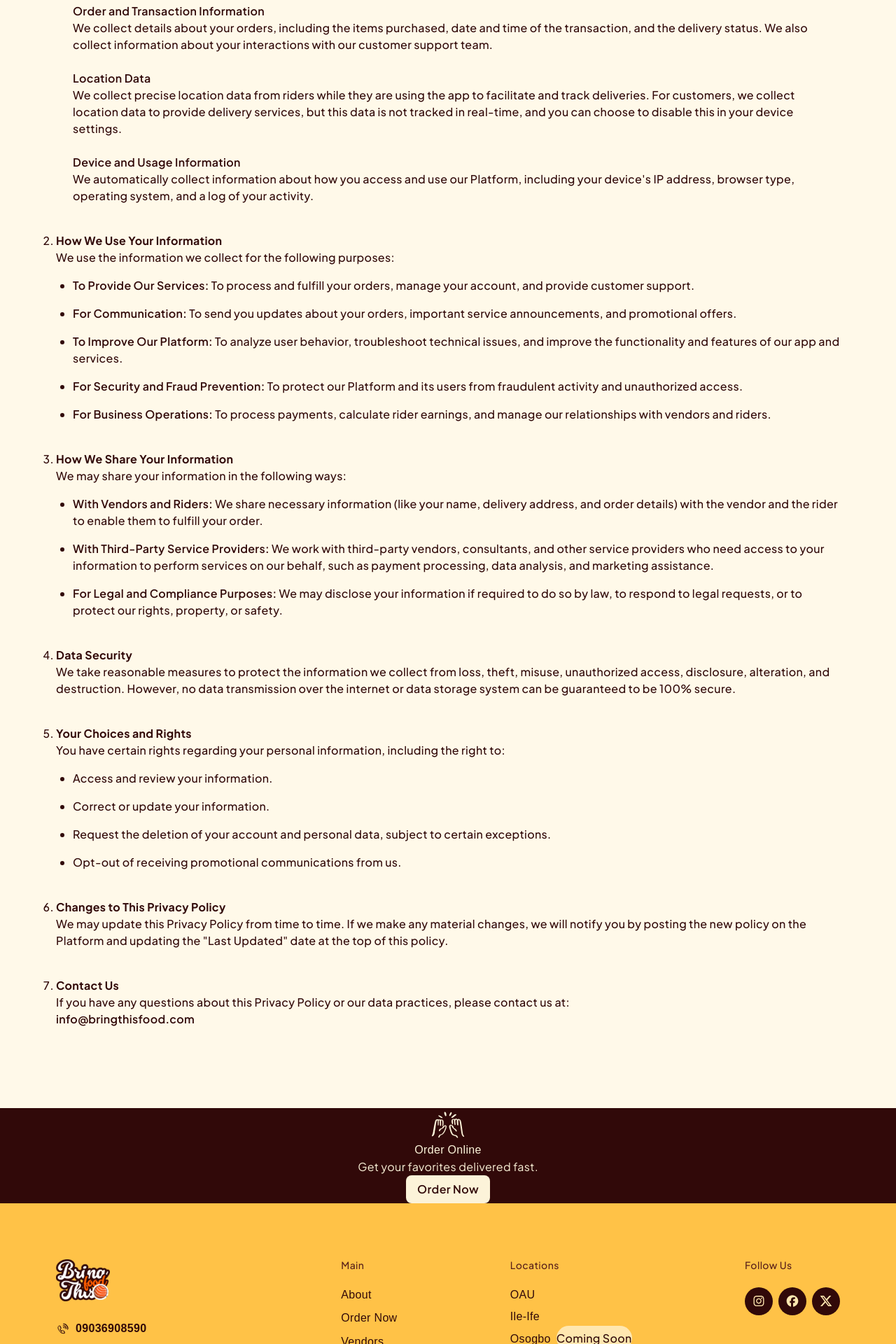
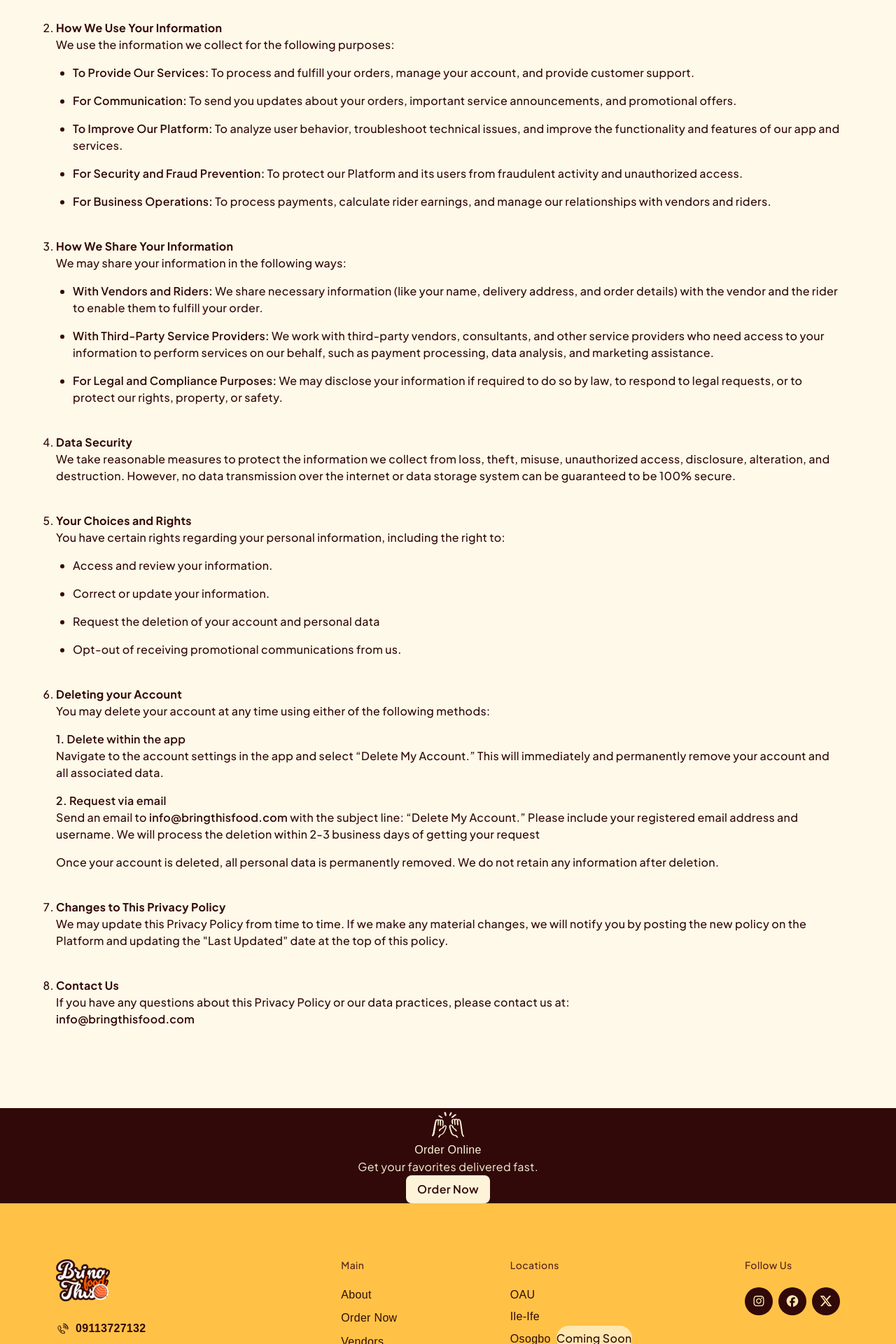
Before and after one commit to bring-the-food/btf-web-fe-cv, a Next.js app: page /privacy-policy in a window 1280 px wide. Shown: the part 720-2640 px from the top of the page at 70% size. Built offline with nearby package versions, Linux system fonts and the light colour scheme; no server answers; a web font is replaced by a local one; what tailwind-clamp would draw is missing.

Commit message:
feat: Add dialog component, footer components, and new landing pages for about and privacy policy.

```diff
--- a/src/app/(landingPage)/about/page.tsx
+++ b/src/app/(landingPage)/about/page.tsx
@@ -112,10 +112,10 @@
                 <li>
                   <span className="font-semibold">Phone:</span>{" "}
                   <a
-                    href="https://wa.me/2349036908590"
+                    href="https://wa.me/2349113727132"
                     className="font-semibold hover:underline" target="_blank"
                   >
-                    +2349036908590
+                    +2349113727132
                   </a>
                 </li>
               </ul>
--- a/src/app/(landingPage)/privacy-policy/page.tsx
+++ b/src/app/(landingPage)/privacy-policy/page.tsx
@@ -22,7 +22,8 @@
       <div className="bg-[#FFF9E9]">
         <div className="container_fluid py-[115px] text-[#310909] font-medium clamp-[text,lg,2xl] clamp-[leading,1.9rem,3.15rem] tracking-[0.32px]">
           <p>
-            <span className="font-semibold">Last Updated:</span> August 26, 2025
+            <span className="font-semibold">Last Updated:</span> January 26,
+            2026
           </p>
           <br />
           <p>
@@ -45,8 +46,7 @@
                 and automatically through your use of our Platform.
               </p>
 
-              <ul className="ml-6 mt-6 space-y-6">
-                <li>
+              <div className="mt-6 space-y-6">
                 <h5 className="font-semibold">Personal Information</h5>
                 <ul className="list-disc ml-6 mt-4 space-y-4">
                   <li>
@@ -54,58 +54,25 @@
                     you create an account, we collect your name, phone number,
                     and delivery address. When you place an order, we collect
                     order details. We may collect your email address later in
-                      your user journey to communicate with you about your
-                      account and our services. Secure third-party payment
-                      processors handle all payment information.
+                    your user journey to communicate with you about your account
+                    and our services. Secure third-party payment processors
+                    handle all payment information.
                   </li>
                   <li>
-                      <span className="font-semibold">For Vendors:</span> When
-                      you register your business, we collect your business name,
-                      contact information, menu details, bank account
-                      information, and other business-related data.
+                    <span className="font-semibold">For Vendors:</span> When you
+                    register your business, we collect your business name,
+                    contact information, menu details, bank account information,
+                    and other business-related data.
                   </li>
                   <li>
-                      <span className="font-semibold">For Riders:</span> When
-                      you apply to be a rider, we collect your name, contact
-                      information, vehicle details, bank account information,
-                      and other personal and professional information required
-                      for a background check.
+                    <span className="font-semibold">For Riders:</span> When you
+                    apply to be a rider, we collect your name, contact
+                    information, vehicle details, bank account information, and
+                    other personal and professional information required for a
+                    background check.
                   </li>
                 </ul>
-                </li>
-                <li>
-                  <h5 className="font-semibold">
-                    Order and Transaction Information
-                  </h5>
-                  <p>
-                    We collect details about your orders, including the items
-                    purchased, date and time of the transaction, and the
-                    delivery status. We also collect information about your
-                    interactions with our customer support team.
-                  </p>
-                </li>
-                <li>
-                  <h5 className="font-semibold">Location Data</h5>
-                  <p>
-                    We collect precise location data from riders while they are
-                    using the app to facilitate and track deliveries. For
-                    customers, we collect location data to provide delivery
-                    services, but this data is not tracked in real-time, and you
-                    can choose to disable this in your device settings.
-                  </p>
-                </li>
-                <li>
-                  <h5 className="font-semibold">
-                    Device and Usage Information
-                  </h5>
-                  <p>
-                    We automatically collect information about how you access
-                    and use our Platform, including your device&apos;s IP
-                    address, browser type, operating system, and a log of your
-                    activity.
-                  </p>
-                </li>
-              </ul>
+              </div>
             </li>
 
             <li>
@@ -206,14 +173,51 @@
               <ul className="list-disc ml-6 mt-4 space-y-4">
                 <li>Access and review your information.</li>
                 <li>Correct or update your information.</li>
-                <li>
-                  Request the deletion of your account and personal data,
-                  subject to certain exceptions.
-                </li>
+                <li>Request the deletion of your account and personal data</li>
                 <li>
                   Opt-out of receiving promotional communications from us.
                 </li>
               </ul>
+            </li>
+
+            <li>
+              <h3 className="font-bold">Deleting your Account</h3>
+              <p>
+                You may delete your account at any time using either of the
+                following methods:
+              </p>
+              <div className="mt-4 space-y-4">
+                <div>
+                  <span className="font-semibold">
+                    1. Delete within the app
+                  </span>
+                  <p>
+                    Navigate to the account settings in the app and select
+                    &ldquo;Delete My Account.&rdquo; This will immediately and
+                    permanently remove your account and all associated data.
+                  </p>
+                </div>
+                <div>
+                  <span className="font-semibold">2. Request via email</span>
+                  <p>
+                    Send an email to{" "}
+                    <a
+                      href="mailto:info@bringthisfood.com"
+                      className="font-semibold hover:underline"
+                    >
+                      info@bringthisfood.com
+                    </a>{" "}
+                    with the subject line: &ldquo;Delete My Account.&rdquo;
+                    Please include your registered email address and username.
+                    We will process the deletion within 2-3 business days of
+                    getting your request
+                  </p>
+                </div>
+              </div>
+              <p className="mt-4">
+                Once your account is deleted, all personal data is permanently
+                removed. We do not retain any information after deletion.
+              </p>
             </li>
 
             <li>
--- a/src/components/DialgC.tsx
+++ b/src/components/DialgC.tsx
@@ -75,7 +75,7 @@
               </div>
             ) : (
               <Link
-                href={`https://wa.me/2349036908590?text=Hi%2C%20I%27ll%20like%20to%20inquire%20about%20Bring%20This%20Food`}
+                href={`https://wa.me/2349113727132?text=Hi%2C%20I%27ll%20like%20to%20inquire%20about%20Bring%20This%20Food`}
               >
                 <Button className="py-[18px]! text-sm lg:text-base font-medium mt-8 px-[89px]">
                   Contact Us
--- a/src/components/Footer.tsx
+++ b/src/components/Footer.tsx
@@ -29,12 +29,12 @@
             <p className="text-caprasimo text-base leading-[21.12px] tracking-[0.32px] center text-[#310909] space-x-2">
               <Image src="/svg/call.svg" alt="call" width={20} height={20} />
               <a
-                href="https://wa.me/2349036908590"
+                href="https://wa.me/2349113727132"
                 target="_blank"
                 rel="noopener noreferrer"
                 className="font-semibold hover:underline"
               >
-                09036908590
+                09113727132
               </a>
             </p>
             <p className="text-caprasimo text-base leading-[21.12px] tracking-[0.32px] center text-[#310909] space-x-2">
@@ -89,7 +89,7 @@
             Powered by <Link href="/" className="hover:underline font-semibold ">Bringthisfood</Link>
           </p>
           <p className="text-[#310909] clamp-[text,sm,base,@sm,@lg] leading-[17.92px] tracking-[0.42px] font-jakart text-center">
-            2025 © All rights reserved
+            2025 © BringThisFood Logistics Limited
           </p>
         </div>
       </div>
--- a/src/components/MFooter.tsx
+++ b/src/components/MFooter.tsx
@@ -90,12 +90,12 @@
             <p className="font-caprasimo text-base leading-[21.12px] tracking-[0.32px] start text-[#310909] space-x-2">
               <Image src="/svg/call.svg" alt="call" width={20} height={20} />
               <a
-                href="https://wa.me/2349036908590"
+                href="https://wa.me/2349113727132"
                 target="_blank"
                 rel="noopener noreferrer"
                 className="font-semibold hover:underline"
               >
-                09036908590
+                09113727132
               </a>
             </p>
             <p className="font-caprasimo text-base leading-[21.12px] tracking-[0.32px] start text-[#310909] space-x-2">
@@ -179,7 +179,7 @@
 
       <div className="bg-[#FFE7B0]">
         <div className="container_fluid col-center sm:flex-row! sm:flex sm:justify-between! py-6 sm:py-3 text-xs sm:text-sm clamp-[leading,0.78rem,1.12rem] tracking-[0.42px] space-y-8 sm:space-y-0">
-          <p>2025 © Bring This Food Logistics</p>
+          <p>2025 © BringThisFood Logistics Limited</p>
           <div className="end space-x-4">
             <Link className="hover:underline" href={"/terms-of-use"}>
               Terms of Use
```
Lines whose indentation alone changed are shown as unchanged.
